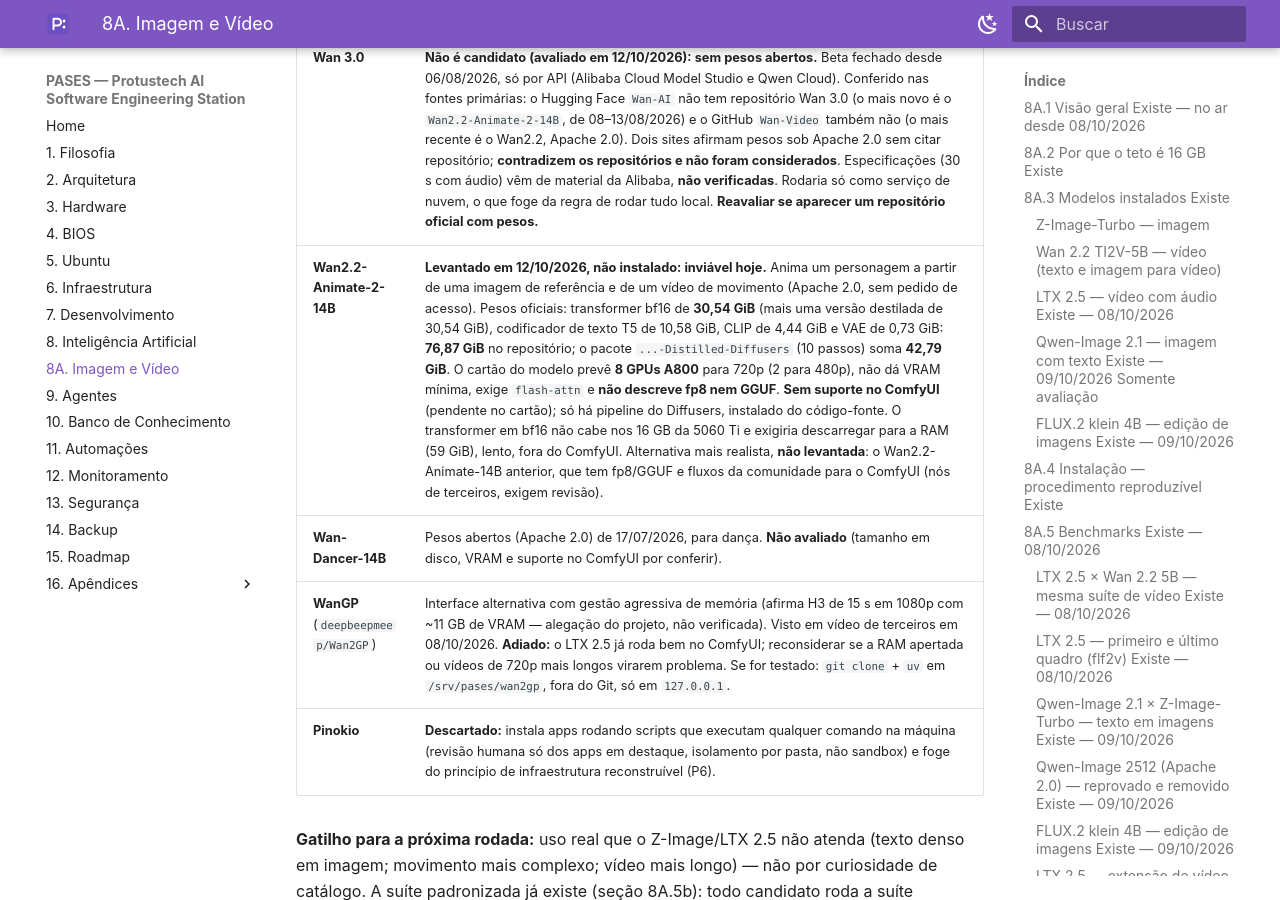
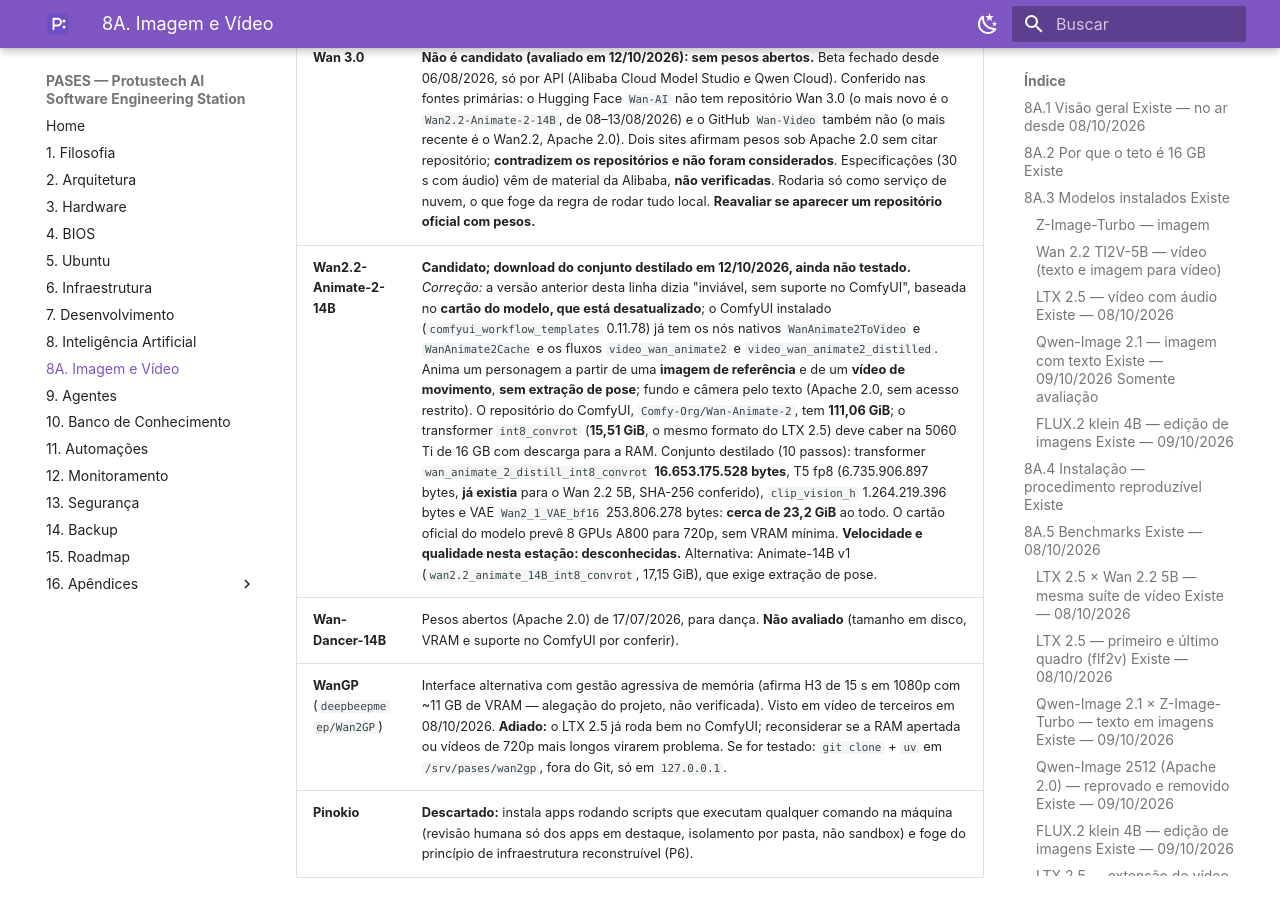
Before and after one commit to crystyano/pases-manual, an MkDocs documentation site: the page built from docs/08a-imagem-video.md, in a window 1280 px wide and 900 px high, scrolled down 27815 px. Built offline with MkDocs 1.6.1 and Material for MkDocs 9.7.7, drawn with Linux system fonts in a browser that asks for light colours; a script that is not in the unit is left out.

Commit message:
Manual PASES v0.20.6 - correcao: Wan-Animate-2 roda no ComfyUI (download do conjunto destilado)
Co-Authored-By: Claude Sonnet 5.5 <noreply@anthropic.com>

```diff
--- a/docs/08a-imagem-video.md
+++ b/docs/08a-imagem-video.md
@@ -681,7 +681,7 @@ Registro do que foi analisado em 07/10/2026 (fontes secundárias; os requisitos
 | **Wan 2.2 A14B** (GGUF Q4) | Mais qualidade de movimento que o 5B, mas apertado em 16 GB e sem áudio. Perdeu urgência diante do LTX 2.5; reavaliar só se surgir uma limitação do LTX. |
 | **Wan 2.2 5B** | **Mantido** como alternativa de licença limpa (Apache 2.0), mas deixou de ser o modelo principal de vídeo. |
 | **Wan 3.0** | **Não é candidato (avaliado em 12/10/2026): sem pesos abertos.** Beta fechado desde 06/08/2026, só por API (Alibaba Cloud Model Studio e Qwen Cloud). Conferido nas fontes primárias: o Hugging Face `Wan-AI` não tem repositório Wan 3.0 (o mais novo é o `Wan2.2-Animate-2-14B`, de 08–13/08/2026) e o GitHub `Wan-Video` também não (o mais recente é o Wan2.2, Apache 2.0). Dois sites afirmam pesos sob Apache 2.0 sem citar repositório; **contradizem os repositórios e não foram considerados**. Especificações (30 s com áudio) vêm de material da Alibaba, **não verificadas**. Rodaria só como serviço de nuvem, o que foge da regra de rodar tudo local. **Reavaliar se aparecer um repositório oficial com pesos.** |
-| **Wan2.2-Animate-2-14B** | **Levantado em 12/10/2026, não instalado: inviável hoje.** Anima um personagem a partir de uma imagem de referência e de um vídeo de movimento (Apache 2.0, sem pedido de acesso). Pesos oficiais: transformer bf16 de **30,54 GiB** (mais uma versão destilada de 30,54 GiB), codificador de texto T5 de 10,58 GiB, CLIP de 4,44 GiB e VAE de 0,73 GiB: **76,87 GiB** no repositório; o pacote `...-Distilled-Diffusers` (10 passos) soma **42,79 GiB**. O cartão do modelo prevê **8 GPUs A800** para 720p (2 para 480p), não dá VRAM mínima, exige `flash-attn` e **não descreve fp8 nem GGUF**. **Sem suporte no ComfyUI** (pendente no cartão); só há pipeline do Diffusers, instalado do código-fonte. O transformer em bf16 não cabe nos 16 GB da 5060 Ti e exigiria descarregar para a RAM (59 GiB), lento, fora do ComfyUI. Alternativa mais realista, **não levantada**: o Wan2.2-Animate-14B anterior, que tem fp8/GGUF e fluxos da comunidade para o ComfyUI (nós de terceiros, exigem revisão). |
+| **Wan2.2-Animate-2-14B** | **Candidato; download do conjunto destilado em 12/10/2026, ainda não testado.** *Correção:* a versão anterior desta linha dizia "inviável, sem suporte no ComfyUI", baseada no **cartão do modelo, que está desatualizado**; o ComfyUI instalado (`comfyui_workflow_templates` 0.11.78) já tem os nós nativos `WanAnimate2ToVideo` e `WanAnimate2Cache` e os fluxos `video_wan_animate2` e `video_wan_animate2_distilled`. Anima um personagem a partir de uma **imagem de referência** e de um **vídeo de movimento**, **sem extração de pose**; fundo e câmera pelo texto (Apache 2.0, sem acesso restrito). O repositório do ComfyUI, `Comfy-Org/Wan-Animate-2`, tem **111,06 GiB**; o transformer `int8_convrot` (**15,51 GiB**, o mesmo formato do LTX 2.5) deve caber na 5060 Ti de 16 GB com descarga para a RAM. Conjunto destilado (10 passos): transformer `wan_animate_2_distill_int8_convrot` **16.653.175.528 bytes**, T5 fp8 (6.735.906.897 bytes, **já existia** para o Wan 2.2 5B, SHA-256 conferido), `clip_vision_h` 1.264.219.396 bytes e VAE `Wan2_1_VAE_bf16` 253.806.278 bytes: **cerca de 23,2 GiB** ao todo. O cartão oficial do modelo prevê 8 GPUs A800 para 720p, sem VRAM mínima. **Velocidade e qualidade nesta estação: desconhecidas.** Alternativa: Animate-14B v1 (`wan2.2_animate_14B_int8_convrot`, 17,15 GiB), que exige extração de pose. |
 | **Wan-Dancer-14B** | Pesos abertos (Apache 2.0) de 17/07/2026, para dança. **Não avaliado** (tamanho em disco, VRAM e suporte no ComfyUI por conferir). |
 | **WanGP** (`deepbeepmeep/Wan2GP`) | Interface alternativa com gestão agressiva de memória (afirma H3 de 15 s em 1080p com ~11 GB de VRAM — alegação do projeto, não verificada). Visto em vídeo de terceiros em 08/10/2026. **Adiado:** o LTX 2.5 já roda bem no ComfyUI; reconsiderar se a RAM apertada ou vídeos de 720p mais longos virarem problema. Se for testado: `git clone` + `uv` em `/srv/pases/wan2gp`, fora do Git, só em `127.0.0.1`. |
 | **Pinokio** | **Descartado:** instala apps rodando scripts que executam qualquer comando na máquina (revisão humana só dos apps em destaque, isolamento por pasta, não sandbox) e foge do princípio de infraestrutura reconstruível (P6). |
```
Also changed, not shown: docs/16-apendices/historico.md (+1 -0 lines).
